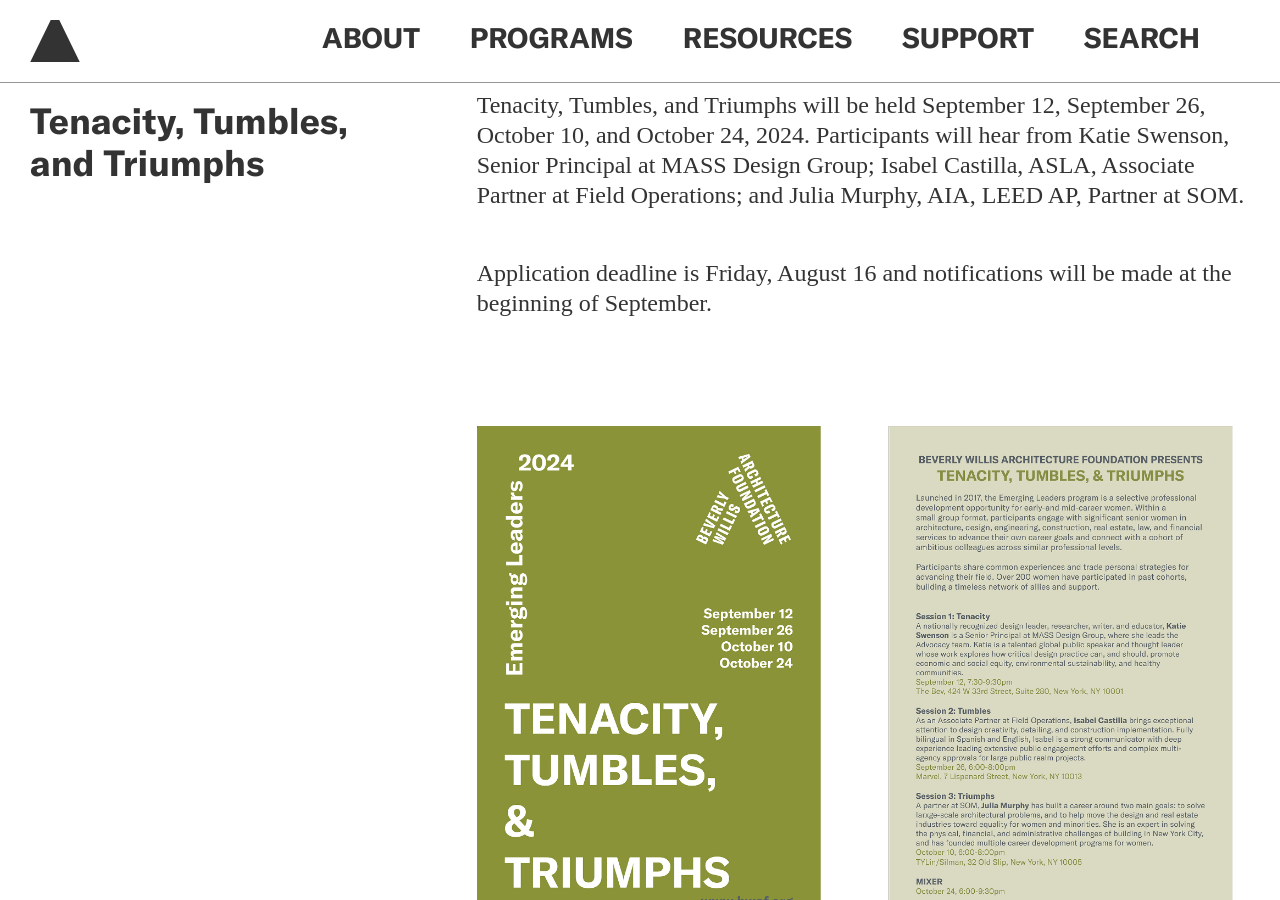
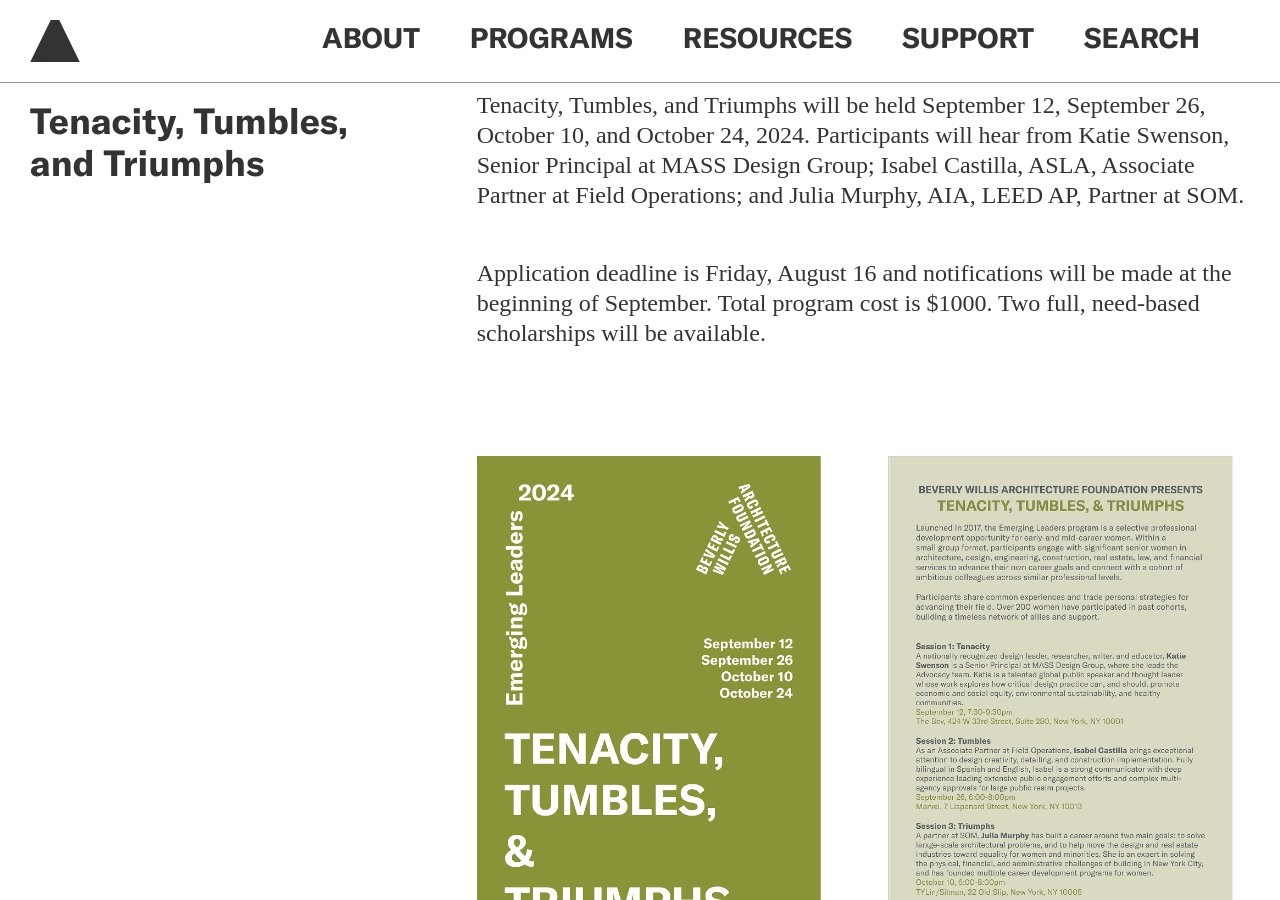
Before and after one commit to jengalas/bwaf-bbw, a Jekyll site: the page built from _emerging-leaders/tenacity-tumbles-and-triumphs.md, in a window 1280 px wide and 900 px high, scrolled down 502 px. Built offline with Jekyll 4.4.1, drawn with Linux system fonts in a browser that asks for light colours; nearby versions of some CDN libraries; some web fonts are replaced.

Commit message:
Updated 1 file via CloudCannon.

```diff
--- a/_emerging-leaders/tenacity-tumbles-and-triumphs.md
+++ b/_emerging-leaders/tenacity-tumbles-and-triumphs.md
@@ -44,24 +44,25 @@
 
 
       Application deadline is  Friday, August 16 and notifications will be made
-      at the beginning of September.
+      at the beginning of September.  Total program cost is $1000. Two full,
+      need-based scholarships will be available.
   - template: image-block
+    image: /uploads/emerging-leaders-2024-graphic.jpg
+    image_caption_text: ''
+    alt_text: >-
+      Dates for the program (Sept. 12, Sept. 26, Oct. 10, Oct. 24, 2024) and a
+      schedule of sessions.
+    section_break: false
+    include_left-hand_column_text_: false
     button:
       - button_text:
         button_link:
-    section_break: false
-    include_left-hand_column_text_: false
     lefthand_text:
       header_type: ''
       text: ''
       download: ''
       link_url: ''
       link_text: ''
-    image: >-
-      /uploads/emerging-leaders-2024-graphic.jpg
-    alt_text: >-
-      Dates for the program (Sept. 12, Sept. 26, Oct. 10, Oct. 24, 2024) and a schedule of sessions.
-    image_caption_text: ''
   - template: buttons-block
     button:
       - button_text: 'Apply Here '
```
